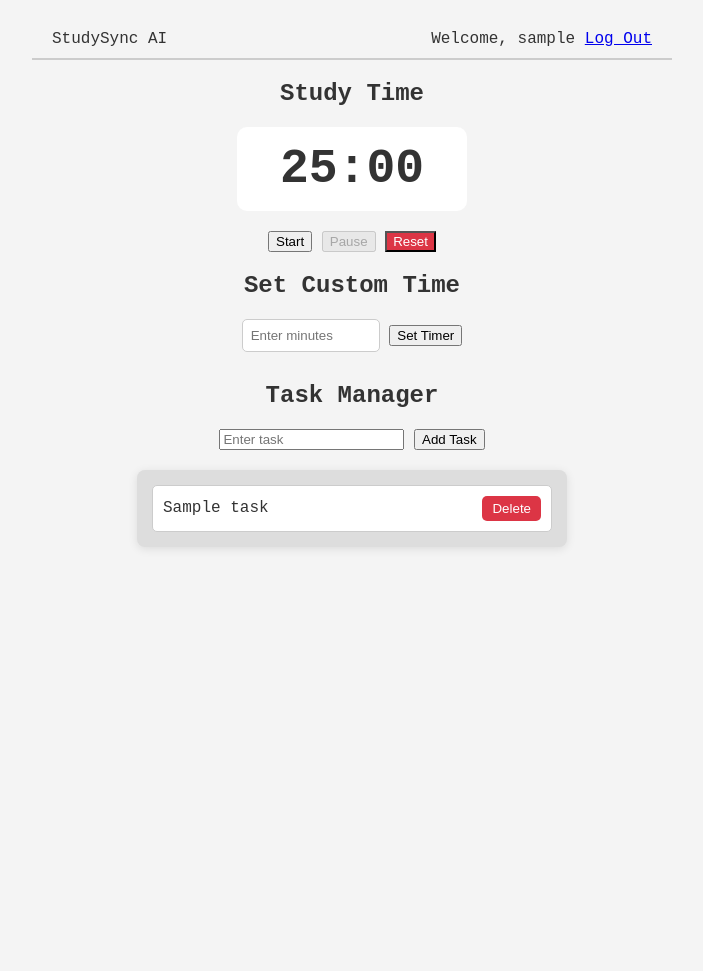
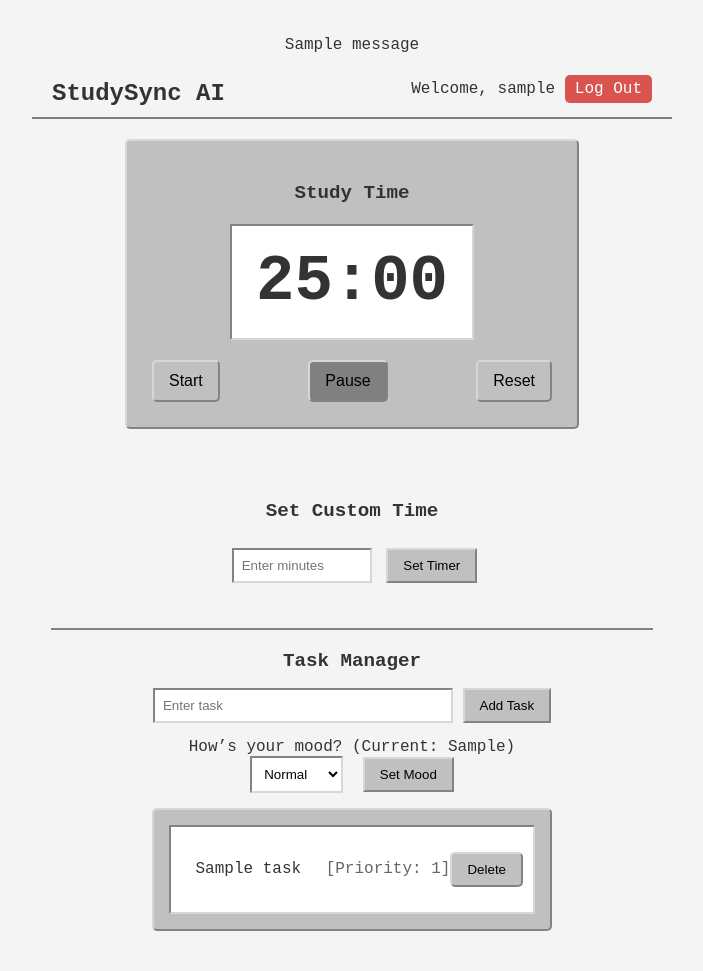
Before and after one commit to itsjos3ph/StudySyncAI, a Flask app: page /dashboard in a window 1280 px wide. Shown: the whole page, without its empty margins (288-991 px from the left). Before the commit the page ends 549 px from the top, so only its background shows below. Run offline with Flask 3, Linux system fonts and the light colour scheme; a user stored in the database is signed in; tables that the repository leaves empty hold one stand-in row (values such as "Sample post"); one stand-in notice (Sample message) is shown.

Commit message:
sleep time

```diff
--- a/app.py
+++ b/app.py
@@ -6,23 +6,26 @@ from werkzeug.security import generate_password_hash, check_password_hash
 
 BASE_DIR = os.path.abspath(os.path.dirname(__file__))
 app = Flask(__name__)
-app.config['SECRET_KEY'] = 'your-secret-key-here'  # Change this later
+app.config['SECRET_KEY'] = 'your-secret-key-here'
 app.config['SQLALCHEMY_DATABASE_URI'] = f'sqlite:///{os.path.join(BASE_DIR, "database.db")}'
 db = SQLAlchemy(app)
 login_manager = LoginManager(app)
 login_manager.login_view = 'login'
 
-# User model
+# User model with mood
 class User(UserMixin, db.Model):
     id = db.Column(db.Integer, primary_key=True)
     username = db.Column(db.String(80), unique=True, nullable=False)
     password = db.Column(db.String(120), nullable=False)
+    mood = db.Column(db.String(20), default="normal")  # New column for mood
+    tasks = db.relationship('Task', backref='user', lazy=True)
 
-# Task model
+# Task model with priority
 class Task(db.Model):
     id = db.Column(db.Integer, primary_key=True)
     title = db.Column(db.String(200), nullable=False)
     user_id = db.Column(db.Integer, db.ForeignKey('user.id'), nullable=False)
+    priority = db.Column(db.Integer, default=0)
 
 @login_manager.user_loader
 def load_user(user_id):
@@ -41,7 +44,7 @@ def signup():
             flash('Username already exists!')
             return redirect(url_for('signup'))
         hashed_password = generate_password_hash(password)
-        new_user = User(username=username, password=hashed_password)
+        new_user = User(username=username, password=hashed_password, mood="normal")
         db.session.add(new_user)
         db.session.commit()
         flash('Signup successful! Please log in.')
@@ -64,8 +67,8 @@ def login():
 @app.route('/dashboard')
 @login_required
 def dashboard():
-    tasks = Task.query.filter_by(user_id=current_user.id).all()
-    return render_template('dashboard.html', username=current_user.username, tasks=tasks)
+    tasks = Task.query.filter_by(user_id=current_user.id).order_by(Task.priority.desc()).all()
+    return render_template('dashboard.html', username=current_user.username, tasks=tasks, mood=current_user.mood)
 
 @app.route('/add_task', methods=['POST'])
 @login_required
@@ -74,6 +77,7 @@ def add_task():
     new_task = Task(title=title, user_id=current_user.id)
     db.session.add(new_task)
     db.session.commit()
+    prioritize_tasks(current_user.mood)  # Use saved mood
     return redirect(url_for('dashboard'))
 
 @app.route('/delete_task/<int:task_id>', methods=['POST'])
@@ -83,6 +87,22 @@ def delete_task(task_id):
     if task and task.user_id == current_user.id:
         db.session.delete(task)
         db.session.commit()
+        prioritize_tasks(current_user.mood)  # Use saved mood
+    return redirect(url_for('dashboard'))
+
+@app.route('/set_mood', methods=['POST'])
+@login_required
+def set_mood():
+    mood = request.form.get('mood')
+    print(f"Set mood to: {mood}")  # Debug
+    if mood:
+        current_user.mood = mood  # Save to user
+        db.session.commit()
+        prioritize_tasks(mood)
+        flash(f"Mood set to: {mood}")
+    else:
+        print("No mood received!")
+        flash("No mood received!")
     return redirect(url_for('dashboard'))
 
 @app.route('/logout')
@@ -91,6 +111,28 @@ def logout():
     logout_user()
     return redirect(url_for('home'))
 
+# Simple AI prioritization based on mood
+def prioritize_tasks(mood="normal"):
+    print(f"Prioritizing tasks for mood: {mood}")  # Debug
+    tasks = Task.query.filter_by(user_id=current_user.id).all()
+    for task in tasks:
+        title_lower = task.title.lower()
+        if mood == "stressed":
+            if "urgent" in title_lower or "now" in title_lower or "sleep" in title_lower:
+                task.priority = 2
+            else:
+                task.priority = 0
+        elif mood == "tired":
+            if "easy" in title_lower or "quick" in title_lower or "poop" in title_lower:
+                task.priority = 1
+            else:
+                task.priority = 0
+        else:  # normal
+            task.priority = 0
+        print(f"Task '{task.title}' set to priority {task.priority}")  # Debug
+    db.session.commit()
+    flash(f"Tasks prioritized for {mood} mood!")
+
 # Create database
 with app.app_context():
     db.create_all()
--- a/static/styles.css
+++ b/static/styles.css
@@ -10,107 +10,128 @@ body {
 
 h1, h2 {
     color: #333;
+    font-size: 1.2rem;
 }
 
 /* Header */
-.header {
+header.header {
     max-width: 600px;
     display: flex;
     justify-content: space-between;
-    margin: auto;
+    margin: 0 auto 20px auto;
     padding: 10px 20px;
-    border-bottom: 2px solid #ccc;
+    border-bottom: 2px solid #808080;
 }
-.header-title {
+.site-name {
     font-size: 1.5rem;
     font-weight: bold;
 }
-.header-user {
+.user-info {
     font-size: 1rem;
 }
-.header-user button {
+.logout-btn {
     background: #d9534f;
     color: white;
-    border: none;
     padding: 5px 10px;
-    cursor: pointer;
+    text-decoration: none;
     border-radius: 5px;
     transition: background 0.3s;
 }
-.header-user button:hover {
+.logout-btn:hover {
     background: #dc3545;
 }
 
 /* Study Time Section */
 .study-time {
-    max-width: 350px;
+    max-width: 400px;
     margin: 20px auto;
-    background: #ddd;
+    background: #c0c0c0;
+    padding: 25px;
+    border: 2px outset #d7d7d7;
+    border-radius: 5px;
+}
+#timer {
+    font-size: 4rem;
+    font-weight: bold;
+    margin: 20px auto;
+    background: #fff;
     padding: 20px;
-    border-radius: 10px;
-    box-shadow: 0 2px 10px rgba(0, 0, 0, 0.1);
+    border: 2px inset #d7d7d7;
+    width: 200px;
+}
+.timer-buttons {
+    display: flex;
+    justify-content: space-between;
+    margin-top: 15px;
+}
+.timer-buttons button {
+    padding: 10px 15px;
+    font-size: 1rem;
+    border: 2px outset #d7d7d7;
+    border-radius: 5px;
+    cursor: pointer;
+    background: #c0c0c0;
+    color: #000;
+    transition: background 0.3s;
+}
+.timer-buttons button:hover {
+    background: #a9a9a9;
+}
+.timer-buttons button:disabled {
+    background: #808080;
+    cursor: not-allowed;
+}
+
+/* Custom Time Section */
+.custom-time {
+    max-width: 400px;
+    margin: 40px auto 20px auto;
+    padding: 15px;
 }
 #customTime {
     width: 120px;
     padding: 8px;
-    margin-bottom: 10px;
-    border-radius: 5px;
+    margin: 10px 5px;
+    border: 2px inset #d7d7d7;
     background: #fff;
     color: #333;
-    border: 1px solid #ccc;
 }
-#timer {
-    max-width: 200px;
-    font-size: 3rem;
-    font-weight: bold;
+#setTimeBtn {
+    padding: 8px 15px;
+    border: 2px outset #d7d7d7;
+    background: #c0c0c0;
+    color: #000;
+    cursor: pointer;
+}
+#setTimeBtn:hover {
+    background: #a9a9a9;
+}
+
+/* Section Divider */
+.section-divider {
+    max-width: 600px;
     margin: 20px auto;
-    background: #fff;
-    padding: 15px;
-    border-radius: 10px;
-}
-.timer-buttons {
-    display: flex;
-    justify-content: space-between;
-    border-top: 1px solid #bbb;
-    padding-top: 10px;
-}
-.timer-buttons button {
-    padding: 10px 15px;
-    font-size: 1rem;
-    border: none;
-    border-radius: 5px;
-    cursor: pointer;
-    background: #007bff;
-    color: white;
-    transition: background 0.3s;
-}
-.timer-buttons button:hover {
-    background: #0056b3;
-}
-#startPauseBtn {
-    background: #28a745;
-}
-#resetBtn {
-    background: #dc3545;
-    color: white;
+    border: 1px solid #808080;
 }
 
 /* Task Manager Section */
-.task-container {
+.task-manager {
     max-width: 400px;
     margin: 20px auto;
-    background: #ddd;
+}
+.task-container {
+    background: #c0c0c0;
     padding: 15px;
-    border-radius: 8px;
-    box-shadow: 0 2px 10px rgba(0, 0, 0, 0.1);
+    border: 2px outset #d7d7d7;
+    border-radius: 5px;
 }
 .task-list {
     list-style: none;
     padding: 0;
     margin: 0;
-    border: 1px solid #ccc;
-    border-radius: 5px;
     background: #fff;
+    border: 2px inset #d7d7d7;
+    min-height: 50px;
 }
 .task-list li {
     padding: 10px;
@@ -123,10 +144,24 @@ h1, h2 {
 .task-list li:last-child {
     border-bottom: none;
 }
+.task-list .empty-message {
+    color: #666;
+    font-style: italic;
+}
+.task-title {
+    flex: 1;
+    max-width: 60%; /* Adjusted for priority */
+    word-wrap: break-word;
+    overflow-wrap: break-word;
+}
+.task-priority {
+    margin-left: 10px;
+    color: #666;
+}
 .task-list button {
     background: #dc3545;
     color: white;
-    border: none;
+    border: 2px outset #d7d7d7;
     padding: 5px 10px;
     cursor: pointer;
     border-radius: 5px;
@@ -135,3 +170,31 @@ h1, h2 {
 .task-list button:hover {
     background: #a00;
 }
+.task-manager form {
+    margin: 15px 0;
+}
+.task-manager input[type="text"] {
+    width: 70%;
+    padding: 8px;
+    border: 2px inset #d7d7d7;
+    background: #fff;
+}
+.task-manager button {
+    padding: 8px 15px;
+    border: 2px outset #d7d7d7;
+    background: #c0c0c0;
+    color: #000;
+    cursor: pointer;
+}
+.task-manager button:hover {
+    background: #a9a9a9;
+}
+.mood-form {
+    margin: 15px 0;
+}
+.mood-form select {
+    padding: 8px;
+    border: 2px inset #d7d7d7;
+    background: #fff;
+    margin-right: 10px;
+}
--- a/templates/dashboard.html
+++ b/templates/dashboard.html
@@ -3,11 +3,17 @@
 <head>
     <meta charset="UTF-8">
     <title>Dashboard - StudySync AI</title>
-    <link rel="stylesheet" href="/static/styles.css">
-    <script src="/static/timer.js"></script>
+    <link rel="stylesheet" href="{{ url_for('static', filename='styles.css') }}">
+    <script src="{{ url_for('static', filename='timer.js') }}"></script>
 </head>
 <body>
-
+    {% with messages = get_flashed_messages() %}
+        {% if messages %}
+            {% for message in messages %}
+                <p class="flash-message">{{ message }}</p>
+            {% endfor %}
+        {% endif %}
+    {% endwith %}
     <header class="header">
         <div class="site-name">StudySync AI</div>
         <div class="user-info">
@@ -16,34 +22,55 @@
         </div>
     </header>
 
+    <section class="study-time">
         <h2>Study Time</h2>
         <div id="timer">25:00</div>
+        <div class="timer-buttons">
             <button id="startBtn">Start</button>
             <button id="pauseBtn" disabled>Pause</button>
             <button id="resetBtn">Reset</button>
+        </div>
+    </section>
 
+    <section class="custom-time">
         <h2>Set Custom Time</h2>
         <input type="number" id="customTime" placeholder="Enter minutes">
         <button id="setTimeBtn">Set Timer</button>
+    </section>
+    <hr class="section-divider">
 
+    <section class="task-manager">
         <h2>Task Manager</h2>
         <form action="/add_task" method="post">
             <input type="text" name="title" placeholder="Enter task" required>
             <button type="submit">Add Task</button>
         </form>
-
+        <form action="/set_mood" method="post" class="mood-form">
+            <label>How’s your mood? (Current: {{ mood }})</label>
+            <select name="mood">
+                <option value="normal" {% if mood == "normal" %}selected{% endif %}>Normal</option>
+                <option value="stressed" {% if mood == "stressed" %}selected{% endif %}>Stressed</option>
+                <option value="tired" {% if mood == "tired" %}selected{% endif %}>Tired</option>
+            </select>
+            <button type="submit">Set Mood</button>
+        </form>
         <div class="task-container">
             <ul class="task-list">
+                {% if tasks|length > 0 %}
                     {% for task in tasks %}
                         <li>
-                    {{ task.title }}
+                            <span class="task-title">{{ task.title }}</span>
+                            <span class="task-priority">[Priority: {{ task.priority }}]</span>
                             <form action="/delete_task/{{ task.id }}" method="post" style="display:inline;">
                                 <button type="submit">Delete</button>
                             </form>
                         </li>
                     {% endfor %}
+                {% else %}
+                    <li class="empty-message">No tasks yet—add one above!</li>
+                {% endif %}
             </ul>
         </div>
-
+    </section>
 </body>
 </html>
```
Lines whose indentation alone changed are shown as unchanged.
